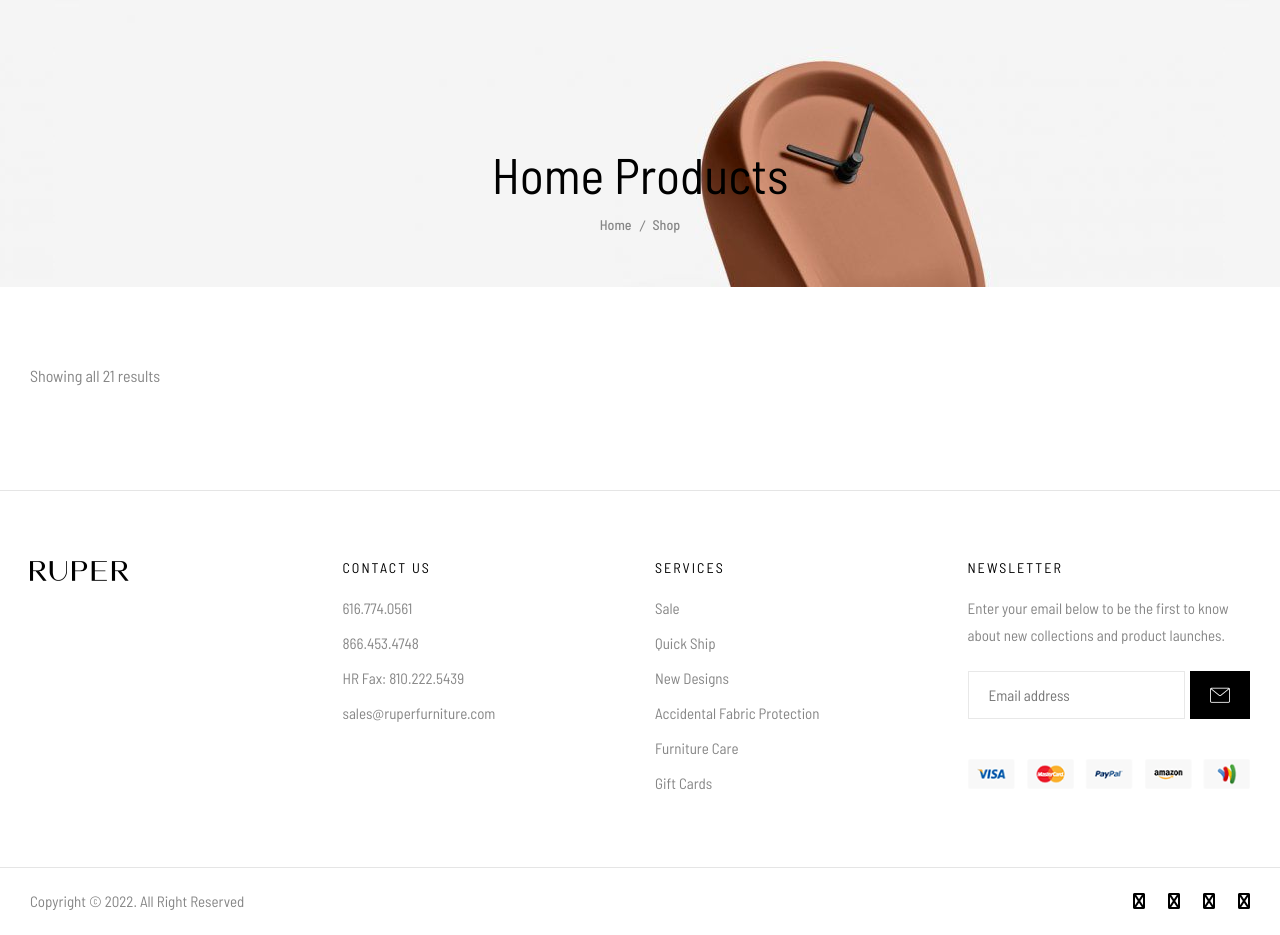
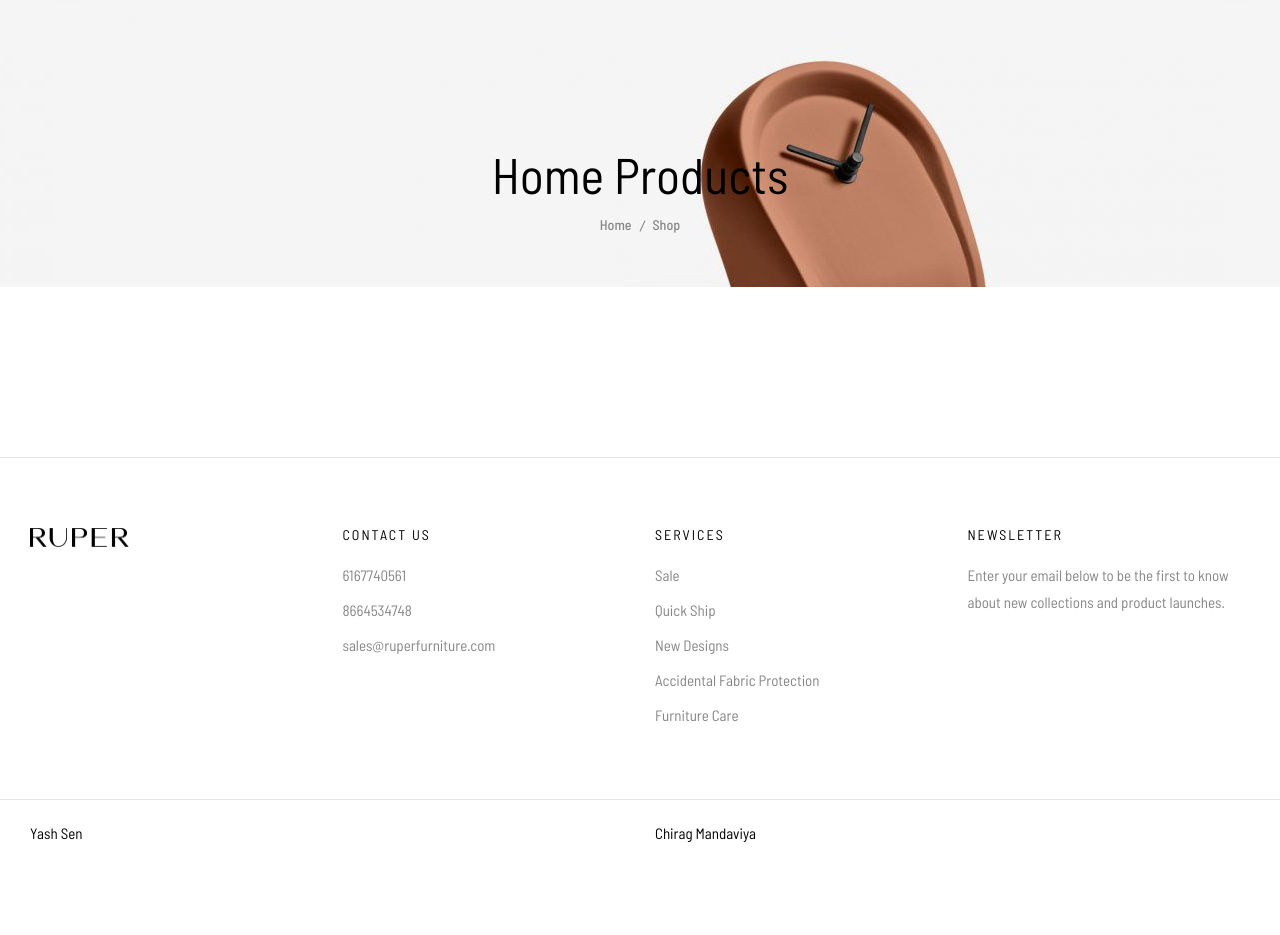
Before and after one commit to Yashsen1254/Ruper, a PHP site: page /ruper/pages/shop.php in a window 1280 px wide. Shown: the part 97-1032 px from the top of the page. After the commit the page ends 939 px from the top, so only its background shows below. Run offline with PHP 8.4, Linux system fonts and the light colour scheme; data that the repository does not hold is empty; some libraries are stand-ins or nearby versions; some web fonts are replaced.

Commit message:
Static Changes

```diff
--- a/admin/includes/sidebar.php
+++ b/admin/includes/sidebar.php
@@ -1,5 +1,5 @@
 <div class="page-sidebar">
-              <a class="logo" href="index-2.html">Neo</a>
+              <a class="logo" href="<?= urlOf('index.php') ?>">Ruper</a>
               <ul class="list-unstyled accordion-menu">
                 <li class="active-page">
                   <a href="<?= urlOf('index.php') ?>" class="active"><i data-feather="activity"></i>Dashboard</a>
--- a/admin/pages/admins/index.php
+++ b/admin/pages/admins/index.php
@@ -18,6 +18,7 @@ include pathOf('includes/sidebar.php');
                             <div class="card-body">
                                 <h5 class="card-title">Admin Table</h5>
                                 <a href="add.php" class="btn btn-outline-light">Add</a>
+                                <br><br><br>
                                 <table id="zero-conf" class="display" style="width:100%">
                                     <thead>
                                         <tr>
--- a/admin/pages/categories/index.php
+++ b/admin/pages/categories/index.php
@@ -18,6 +18,7 @@ include pathOf('includes/sidebar.php');
                             <div class="card-body">
                                 <h5 class="card-title">Categories Table</h5>
                                 <a href="add.php" class="btn btn-outline-light">Add</a>
+                                <br><br><br>
                                 <table id="zero-conf" class="display" style="width:100%">
                                     <thead>
                                         <tr>
--- a/admin/pages/products/index.php
+++ b/admin/pages/products/index.php
@@ -14,7 +14,7 @@ include pathOf('includes/navbar.php');
       <div class="main-wrapper">
         <h1 class="card-title">Products</h1>
         <a href="add.php" class="btn btn-outline-light">Add</a>
-
+        <br><br><br>
         <div class="row">
           <?php foreach ($products as $product) { ?>
             <div class="col-sm-12 col-md-4">
--- a/includes/footer.php
+++ b/includes/footer.php
@@ -15,13 +15,10 @@
 											<div class="block-content">
 												<ul>
 													<li>
-														<a href="page-contact.html">616.774.0561</a>
+														<a href="page-contact.html">6167740561</a>
 													</li>
 													<li>
-														<a href="page-contact.html">866.453.4748</a>
-													</li>
-													<li>
-														<a href="page-contact.html">HR Fax: 810.222.5439</a>
+														<a href="page-contact.html">8664534748</a>
 													</li>
 													<li>
 														<a href="page-contact.html">sales@ruperfurniture.com</a>
@@ -36,22 +33,19 @@
 											<div class="block-content">
 												<ul>
 													<li>
-														<a href="page-about.html">Sale</a>
+														<a href="<?= urlOf("pages/shop.php") ?>">Sale</a>
 													</li>
 													<li>
-														<a href="page-about.html">Quick Ship</a>
+														<a href="<?= urlOf("pages/shop.php") ?>">Quick Ship</a>
 													</li>
 													<li>
-														<a href="page-about.html">New Designs</a>
+														<a href="<?= urlOf("pages/shop.php") ?>">New Designs</a>
 													</li>
 													<li>
-														<a href="page-about.html">Accidental Fabric Protection</a>
+														<a href="<?= urlOf("pages/shop.php") ?>">Accidental Fabric Protection</a>
 													</li>
 													<li>
-														<a href="page-about.html">Furniture Care</a>
-													</li>
-													<li>
-														<a href="page-about.html">Gift Cards</a>
+														<a href="<?= urlOf("pages/shop.php") ?>">Furniture Care</a>
 													</li>
 												</ul>
 											</div>
@@ -62,17 +56,7 @@
 											<h2 class="block-title">Newsletter</h2>
 											<div class="block-content">
 												<div class="newsletter-text">Enter your email below to be the first to know about new collections and product launches.</div>
-												<form action="#" method="post" class="newsletter-form">
-													<input type="email" name="your-email" value="" size="40" placeholder="Email address">
-													<span class="btn-submit">
-														<input type="submit" value="Subscribe">
-													</span>
-												</form>
 											</div>
-										</div>
-
-										<div class="block block-image">
-											<img width="400" height="79" src="<?= urlOf('assets/media/payments.png') ?>" alt="">
 										</div>
 									</div>
 								</div>
@@ -87,19 +71,12 @@
 								<div class="row">
 									<div class="col-md-6">
 										<div class="footer-left">
-											<p class="copyright">Copyright © 2022. All Right Reserved</p>
+											<a href="https://github.com/Yashsen1254">Yash Sen</a>
 										</div>
 									</div>
 									<div class="col-md-6">
-										<div class="footer-right">
-											<div class="block block-social">
-												<ul class="social-link">
-													<li><a href="#"><i class="fa fa-twitter"></i></a></li>
-													<li><a href="#"><i class="fa fa-instagram"></i></a></li>
-													<li><a href="#"><i class="fa fa-dribbble"></i></a></li>
-													<li><a href="#"><i class="fa fa-behance"></i></a></li>
-												</ul>
-											</div>
+										<div class="footer-left">
+											<a href="https://github.com/Mandaviya-Chirag">Chirag Mandaviya</a>
 										</div>
 									</div>
 								</div>
--- a/pages/shop-details.php
+++ b/pages/shop-details.php
@@ -69,11 +69,7 @@ include pathOf('includes/navbar.php');
                                                 <div class="product-meta">
                                                     <span class="posted-in">Category: <a href="#" rel="tag"><?= $products['CategoryId'] ?></a></span>
                                                 </div>
-                                                <div class="social-share">
-                                                    <a href="#" title="Facebook" class="share-facebook" target="_blank"><i class="fa fa-facebook"></i>Facebook</a>
-                                                    <a href="#" title="Twitter" class="share-twitter"><i class="fa fa-twitter"></i>Twitter</a>
-                                                    <a href="#" title="Pinterest" class="share-pinterest"><i class="fa fa-pinterest"></i>Pinterest</a>
-                                                </div>
+
                                             </div>
                                         </div>
                                     </div>
--- a/pages/shop.php
+++ b/pages/shop.php
@@ -28,9 +28,6 @@ include pathOf('includes/navbar.php');
                                 <div class="row">
                                     <div class="col-xl-12 col-lg-12 col-md-12 col-12">
                                         <div class="products-topbar clearfix">
-                                            <div class="products-topbar-left">
-                                                <div class="products-count">Showing all 21 results</div>
-                                            </div>
                                         </div>
                                         <div class="tab-content">
                                             <div class="tab-pane fade show active" id="layout-grid" role="tabpanel">
```
Also changed, not shown: index.php (+5 -6 lines), admin/assets/images/uploads/1729098879-backiee-269161-landscape.jpg (added).
